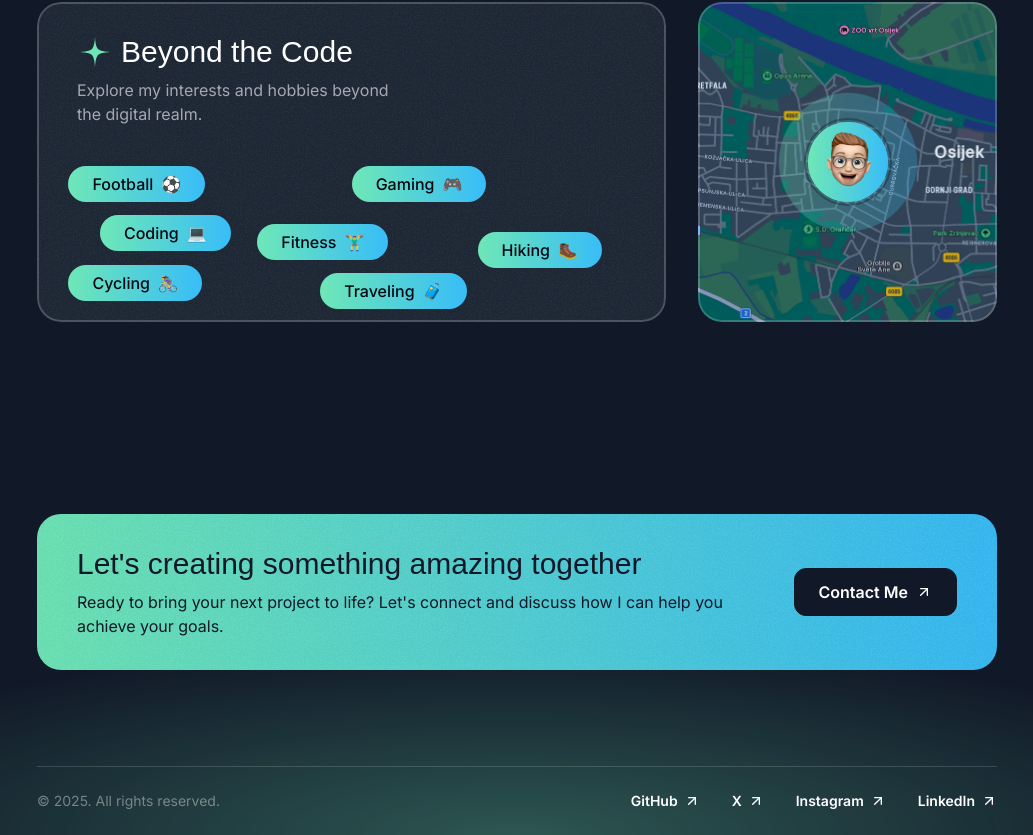
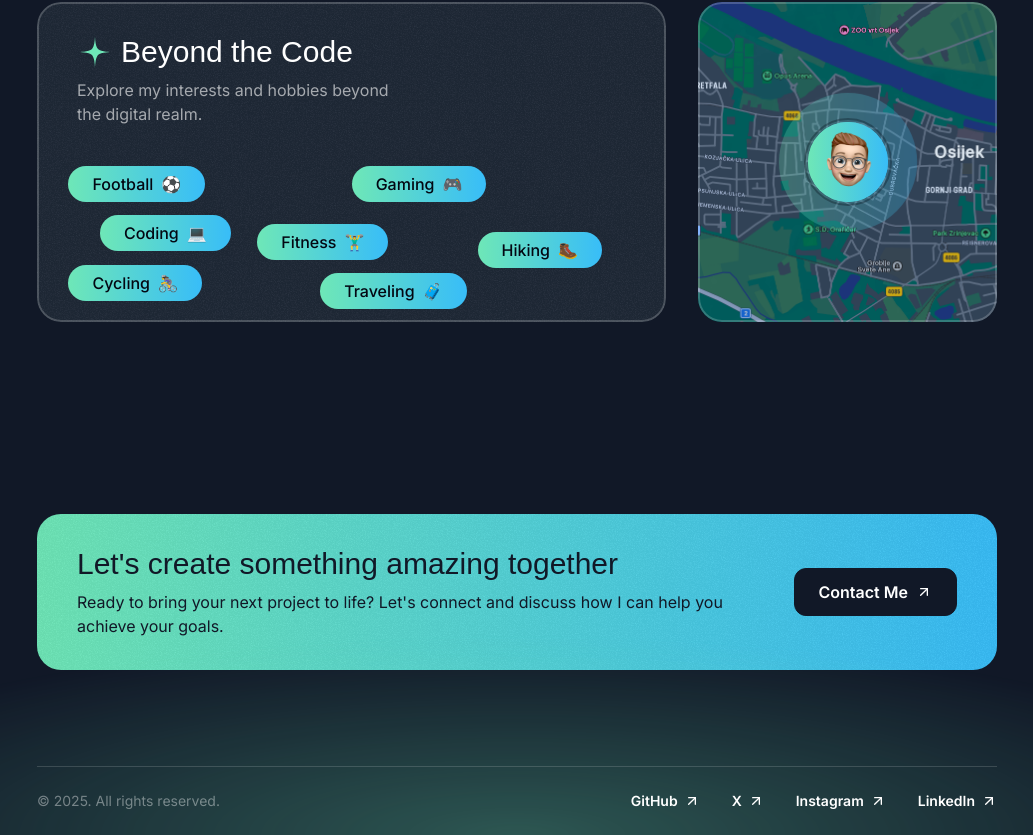
Before and after one commit to iamelmirr/portfolio, a Next.js app: page / in a window 1280 px wide. Shown: the part 4154-4989 px from the top of the page, without its empty margins (123-1156 px from the left). Built offline with nearby package versions, Linux system fonts and the light colour scheme; a web font is replaced by a local one.

Commit message:
contact spelling

```diff
--- a/src/sections/Contact.tsx
+++ b/src/sections/Contact.tsx
@@ -13,7 +13,7 @@
         }}></div>
     <div className="flex flex-col gap-8 md:gap-16 items-center md:flex-row">
       <div>
-    <h2 className="font-serif text-2xl md:text-3xl">Let&apos;s creating something amazing together</h2>
+    <h2 className="font-serif text-2xl md:text-3xl">Let&apos;s create something amazing together</h2>
     <p className="text-sm md:text-base mt-2">
       Ready to bring your next project to life? Let&apos;s connect and discuss how I can help you achieve your goals.
     </p>
```
